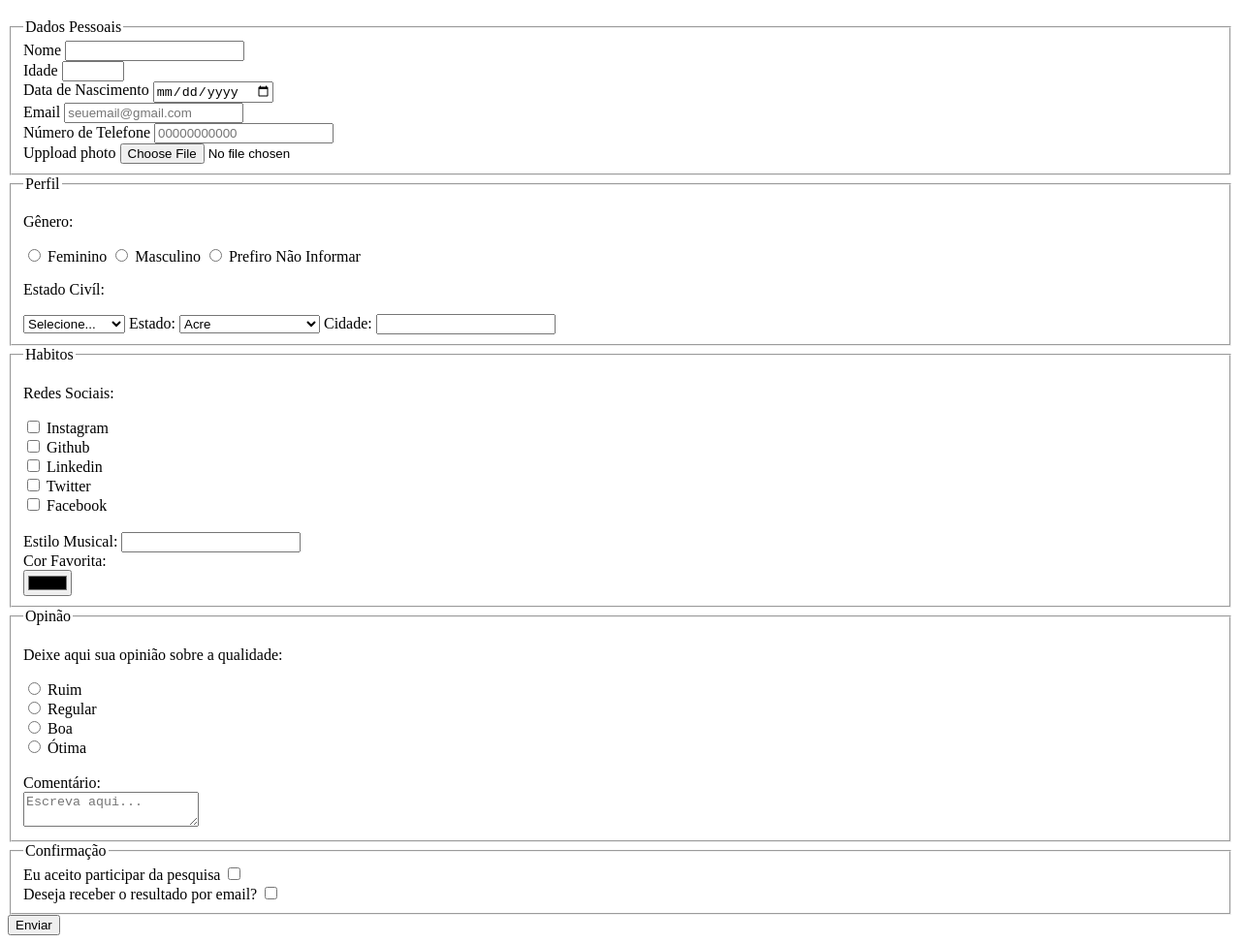
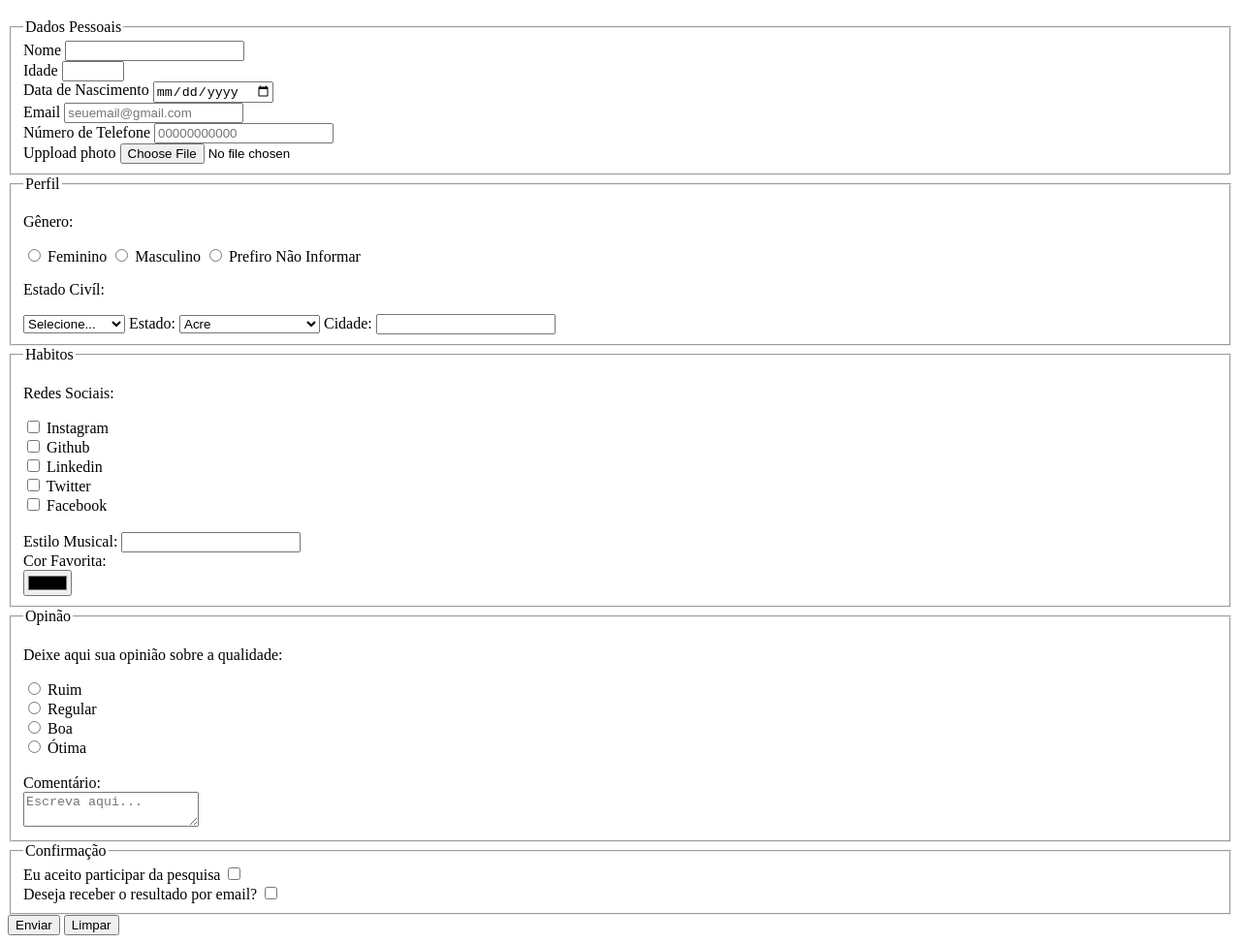
Before and after one commit to Tanaka-txt/Project-Culturama, a plain HTML site: page index.html in a window 1280 px wide. Shown: the part 61-1034 px from the top of the page at 97% size. Drawn offline with Linux system fonts and the light colour scheme.

Commit message:
Update new botton reset values

```diff
--- a/index.html
+++ b/index.html
@@ -166,6 +166,7 @@
         <input type="checkbox" name="resultFormUser" id="resultform" value="confimed">
       </fieldset>
       <button type="submit">Enviar</button> <!-- Submit = botão que submete as infos para algum lugar-->
+      <button type="reset">Limpar</button> <!-- Submit = botão que submete as infos para algum lugar-->
     </form>
   </section>
 </body>
```
